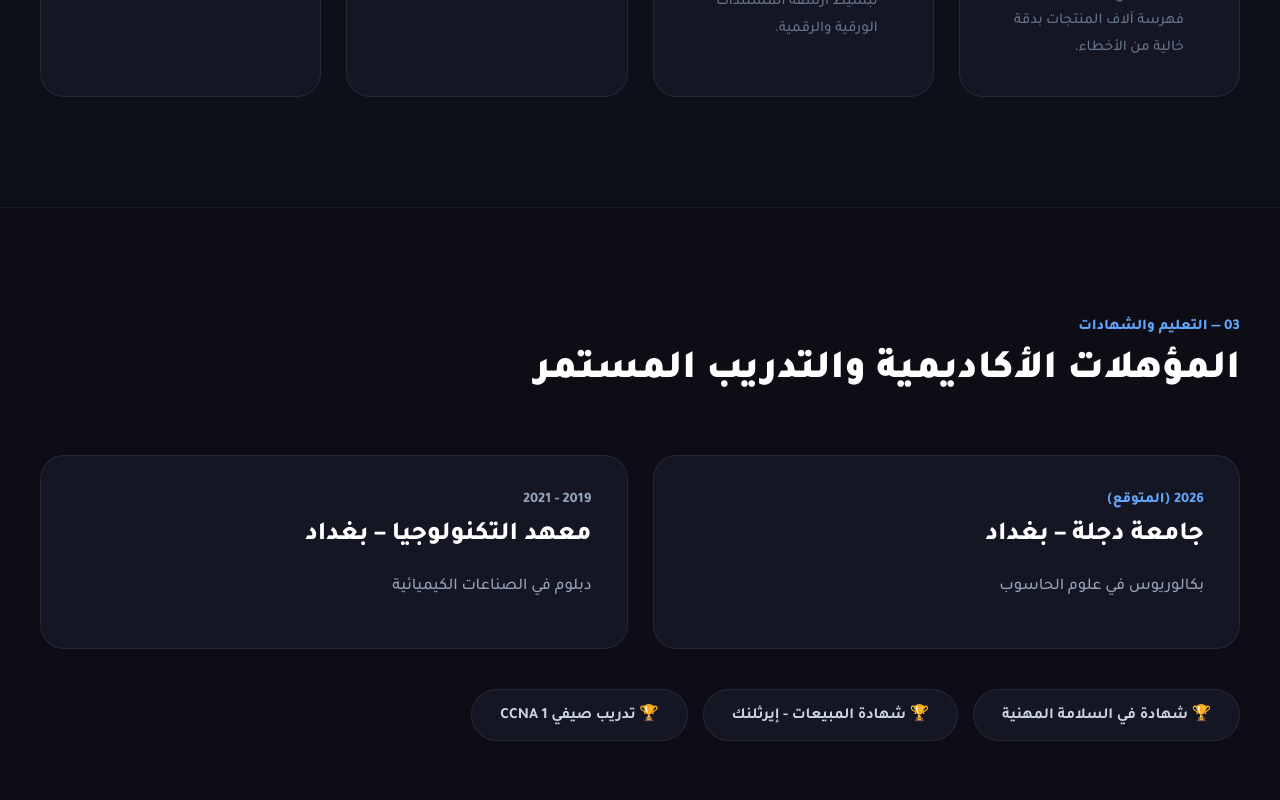
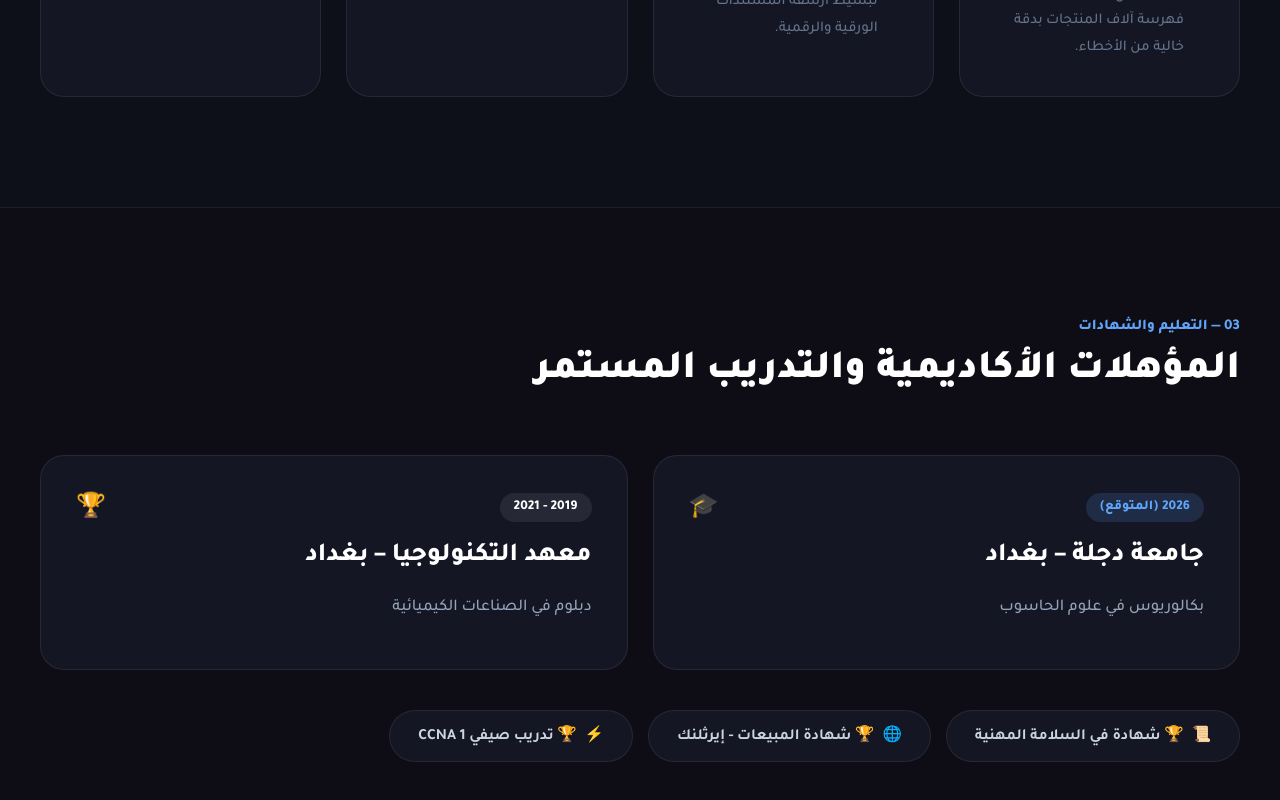
Before and after one commit to haidermoe/cv, a Next.js app: page / in a window 1280 px wide. Shown: the part 1994-2794 px from the top of the page. Built offline with nearby package versions, Linux system fonts and the light colour scheme.

Commit message:
Add AWSMD hover animations, card elevations, glow effects, and icons to Education & Certificates section

```diff
--- a/app/globals.css
+++ b/app/globals.css
@@ -1295,6 +1295,31 @@ ul {
   opacity: 0.85 !important;
 }
 
+/* AWSMD DARK CARDS & CERTIFICATES HOVER ANIMATION & GLOW EFFECTS */
+.awsmd-dark-card {
+  transition: transform 0.4s cubic-bezier(0.16, 1, 0.3, 1), border-color 0.4s ease, box-shadow 0.4s ease, background 0.4s ease !important;
+}
+
+.awsmd-dark-card:hover {
+  transform: translateY(-8px) scale(1.015) !important;
+  border-color: rgba(96, 165, 250, 0.4) !important;
+  box-shadow: 0 20px 40px rgba(0, 0, 0, 0.5), 0 0 30px rgba(96, 165, 250, 0.15) !important;
+  background: #1a1c2e !important;
+}
+
+.awsmd-cert-pill {
+  transition: transform 0.3s cubic-bezier(0.16, 1, 0.3, 1), border-color 0.3s ease, background 0.3s ease, box-shadow 0.3s ease, color 0.3s ease !important;
+  cursor: pointer !important;
+}
+
+.awsmd-cert-pill:hover {
+  transform: translateY(-4px) scale(1.05) !important;
+  border-color: #60a5fa !important;
+  background: rgba(96, 165, 250, 0.15) !important;
+  color: #ffffff !important;
+  box-shadow: 0 8px 25px rgba(96, 165, 250, 0.25) !important;
+}
+
 /* MOBILE RESPONSIVE OPTIMIZATIONS (AWSMD DESIGN SYSTEM) */
 @media (max-width: 900px) {
   .desktop-header-nav {
--- a/app/page.tsx
+++ b/app/page.tsx
@@ -620,23 +620,29 @@ export default function Home() {
           </div>
 
           <div style={{ display: "grid", gridTemplateColumns: "repeat(auto-fit, minmax(300px, 1fr))", gap: "25px", marginBottom: "40px" }}>
-            <div style={{ background: "#151624", padding: "35px", borderRadius: "24px", border: "1px solid rgba(255,255,255,0.08)" }}>
-              <span style={{ color: "#60a5fa", fontSize: "14.5px", fontWeight: "800" }}>{t.edu1Year}</span>
-              <h3 style={{ fontSize: "26px", fontWeight: "800", marginTop: "10px" }}>{t.edu1School}</h3>
+            <div className="awsmd-dark-card" style={{ background: "#151624", padding: "35px", borderRadius: "24px", border: "1px solid rgba(255,255,255,0.08)", position: "relative", overflow: "hidden" }}>
+              <div style={{ display: "flex", justifyContent: "space-between", alignItems: "center" }}>
+                <span style={{ background: "rgba(96, 165, 250, 0.15)", color: "#60a5fa", padding: "6px 14px", borderRadius: "20px", fontSize: "13.5px", fontWeight: "800" }}>{t.edu1Year}</span>
+                <span style={{ fontSize: "24px" }}>🎓</span>
+              </div>
+              <h3 style={{ fontSize: "26px", fontWeight: "800", marginTop: "16px", color: "#ffffff" }}>{t.edu1School}</h3>
               <p style={{ color: "#94a3b8", fontSize: "16.5px", marginTop: "8px", fontWeight: "500" }}>{t.edu1Degree}</p>
             </div>
 
-            <div style={{ background: "#151624", padding: "35px", borderRadius: "24px", border: "1px solid rgba(255,255,255,0.08)" }}>
-              <span style={{ color: "#94a3b8", fontSize: "14.5px", fontWeight: "800" }}>{t.edu2Year}</span>
-              <h3 style={{ fontSize: "26px", fontWeight: "800", marginTop: "10px" }}>{t.edu2School}</h3>
+            <div className="awsmd-dark-card" style={{ background: "#151624", padding: "35px", borderRadius: "24px", border: "1px solid rgba(255,255,255,0.08)", position: "relative", overflow: "hidden" }}>
+              <div style={{ display: "flex", justifyContent: "space-between", alignItems: "center" }}>
+                <span style={{ background: "rgba(255, 255, 255, 0.08)", color: "#ffffff", padding: "6px 14px", borderRadius: "20px", fontSize: "13.5px", fontWeight: "800" }}>{t.edu2Year}</span>
+                <span style={{ fontSize: "24px" }}>🏆</span>
+              </div>
+              <h3 style={{ fontSize: "26px", fontWeight: "800", marginTop: "16px", color: "#ffffff" }}>{t.edu2School}</h3>
               <p style={{ color: "#94a3b8", fontSize: "16.5px", marginTop: "8px", fontWeight: "500" }}>{t.edu2Degree}</p>
             </div>
           </div>
 
           <div style={{ display: "flex", gap: "15px", flexWrap: "wrap" }}>
-            <span style={{ background: "#151624", border: "1px solid rgba(255,255,255,0.08)", padding: "14px 28px", borderRadius: "30px", fontSize: "15.5px", color: "#cbd5e1", fontWeight: "700" }}>{t.cert1}</span>
-            <span style={{ background: "#151624", border: "1px solid rgba(255,255,255,0.08)", padding: "14px 28px", borderRadius: "30px", fontSize: "15.5px", color: "#cbd5e1", fontWeight: "700" }}>{t.cert2}</span>
-            <span style={{ background: "#151624", border: "1px solid rgba(255,255,255,0.08)", padding: "14px 28px", borderRadius: "30px", fontSize: "15.5px", color: "#cbd5e1", fontWeight: "700" }}>{t.cert3}</span>
+            <span className="awsmd-cert-pill" style={{ background: "#151624", border: "1px solid rgba(255,255,255,0.08)", padding: "14px 28px", borderRadius: "30px", fontSize: "15.5px", color: "#cbd5e1", fontWeight: "700", display: "inline-flex", alignItems: "center", gap: "8px" }}><span>📜</span> <span>{t.cert1}</span></span>
+            <span className="awsmd-cert-pill" style={{ background: "#151624", border: "1px solid rgba(255,255,255,0.08)", padding: "14px 28px", borderRadius: "30px", fontSize: "15.5px", color: "#cbd5e1", fontWeight: "700", display: "inline-flex", alignItems: "center", gap: "8px" }}><span>🌐</span> <span>{t.cert2}</span></span>
+            <span className="awsmd-cert-pill" style={{ background: "#151624", border: "1px solid rgba(255,255,255,0.08)", padding: "14px 28px", borderRadius: "30px", fontSize: "15.5px", color: "#cbd5e1", fontWeight: "700", display: "inline-flex", alignItems: "center", gap: "8px" }}><span>⚡</span> <span>{t.cert3}</span></span>
           </div>
         </div>
       </section>
```
